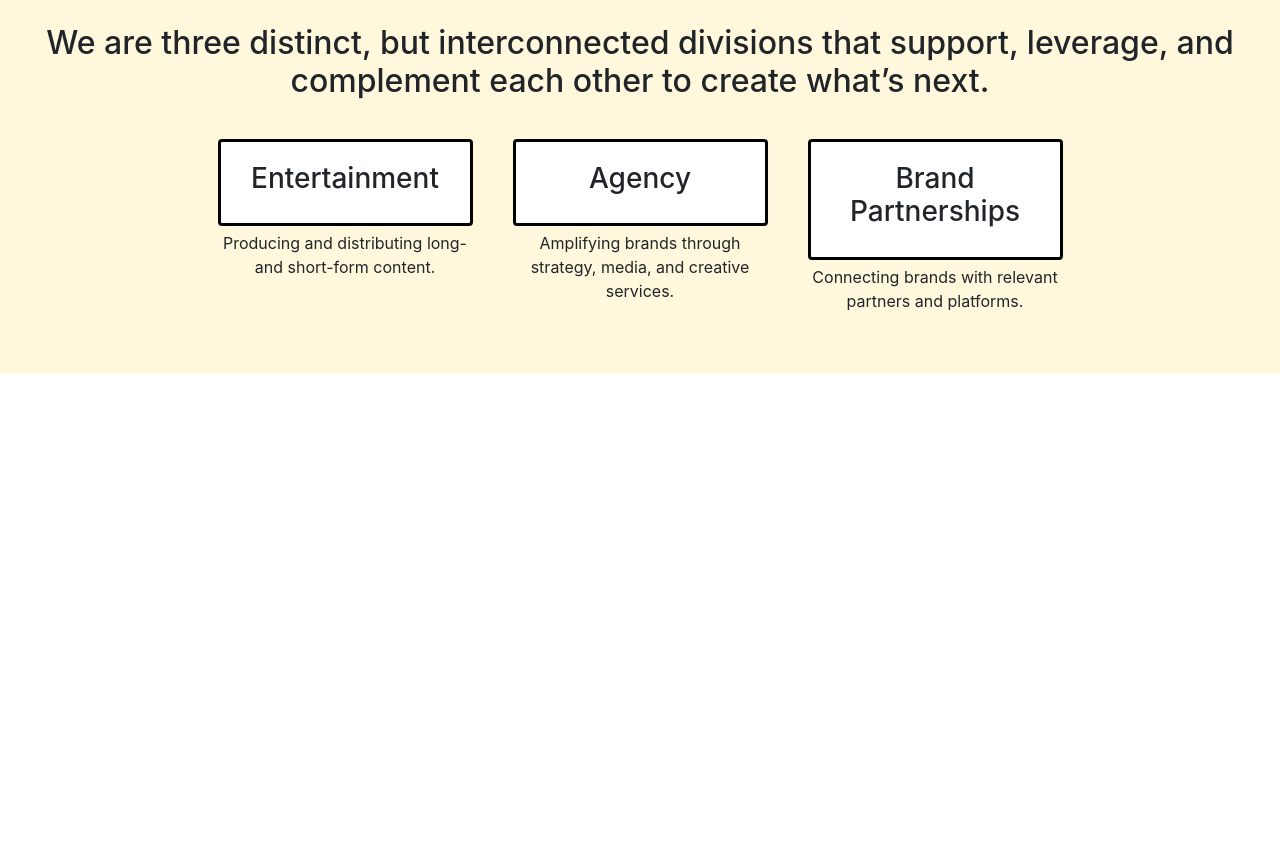
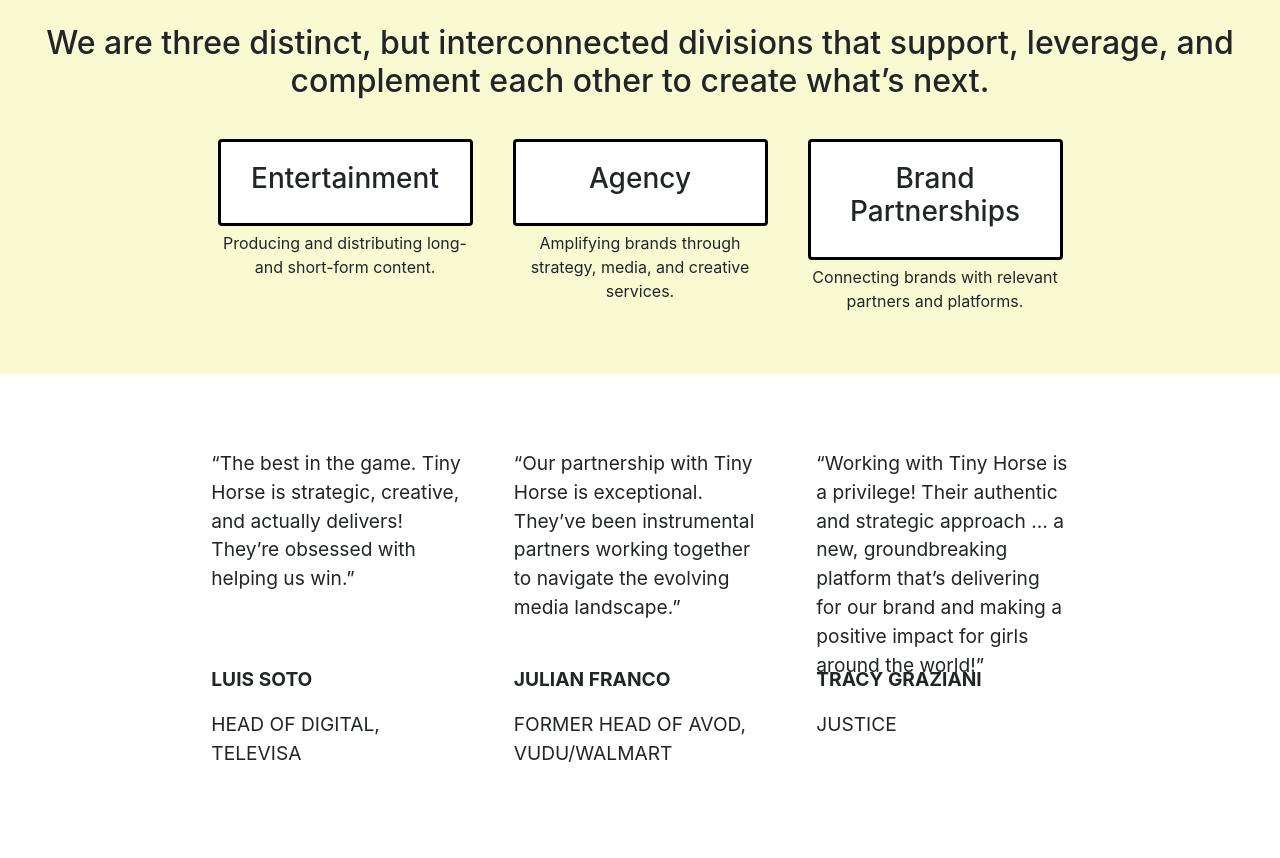
Before and after one commit to michaelbrave/groupprojectedweb2, a plain HTML site: page index.html in a window 1280 px wide. Shown: the part 550-1408 px from the top of the page. Before the commit the page ends 924 px from the top, so only its background shows below. Drawn offline with nearby package versions, Linux system fonts and the light colour scheme.

Commit message:
added quotes section

```diff
--- a/index.html
+++ b/index.html
@@ -9,6 +9,7 @@
 </head>
 <body>
 
+<!-- the master div-->
 <div class="master">
 
 <!-- This is a navbar -->
@@ -49,6 +50,7 @@
     </div>
 </nav>
 
+<!-- Main Words of Page Heading -->
 <header class="masthead">
 <div class="container h-100">
     <div class="row h-100 align-items-left justify-content-left text-left">
@@ -59,11 +61,9 @@
     </div>
 </div>
 </header>
-
-
 </div>
 
-<!-- Content -->
+<!-- sponsors section -->
 <div class="container">
     <div class="row">
         <div class="col-sm-2">
@@ -87,6 +87,8 @@
         </div>
     </div>
 </div>
+
+<!-- Agency Section -->
 
 <div class="container-fluid" id="agency">
     <div class="row">
@@ -120,6 +122,45 @@
     </div>
 </div>
 
+<!-- Quotes Section -->
+<div class="container-fluid" id="quote-area">
+    <div class="row justify-content-center" id="quotehome">
+        <div class="col-sm-3 quote">
+            <p class="quote-body">
+                “The best in the game. Tiny Horse is strategic, creative, and actually delivers! They’re obsessed with helping us win.”
+            </p>
+            <p style="font-weight: bold;">
+                LUIS SOTO
+            </p>
+            <p>
+                HEAD OF DIGITAL, TELEVISA
+            </p>
+        </div>
+        <div class="col-sm-3 quote">
+            <p class="quote-body">
+                “Our partnership with Tiny Horse is exceptional. They’ve been instrumental partners working together to navigate the evolving media landscape.”
+            </p>
+            <p style="font-weight: bold;">
+                JULIAN FRANCO
+            </p>
+            <p>
+                FORMER HEAD OF AVOD, VUDU/WALMART
+            </p>
+        </div>
+        <div class="col-sm-3 quote">
+            <p class="quote-body">
+                “Working with Tiny Horse is a privilege! Their authentic and strategic approach … a new, groundbreaking platform that’s delivering for our brand and making a positive impact for girls around the world!”
+            </p>
+            <p style="font-weight: bold;">
+                TRACY GRAZIANI
+            </p>
+            <p>
+                JUSTICE
+            </p>
+        </div>
+    </div>
+</div>
+
 
 <!-- jQuery first, then Popper.js, then Bootstrap JS -->
 <script src="https://code.jquery.com/jquery-3.5.1.slim.min.js" integrity="sha384-DfXdz2htPH0lsSSs5nCTpuj/zy4C+OGpamoFVy38MVBnE+IbbVYUew+OrCXaRkfj" crossorigin="anonymous"></script>
--- a/style.css
+++ b/style.css
@@ -19,7 +19,7 @@ body {
 }
 
 #agency {
-    background-color: cornsilk;
+    background-color: lightgoldenrodyellow;
     height: 400px;
     padding: 50px;
     text-align: center;
@@ -38,3 +38,22 @@ body {
     display: flex;
     justify-content: space-between;
 }
+
+#quote-area {
+    background-color: white;
+    padding: 50px;
+}
+
+.quotehome {
+    min-height: 400px;
+}
+
+.quote {
+    font-size: larger;
+    padding: 25px;
+    align-content: left;
+}
+
+.quote-body {
+    height: 200px;
+}
```
